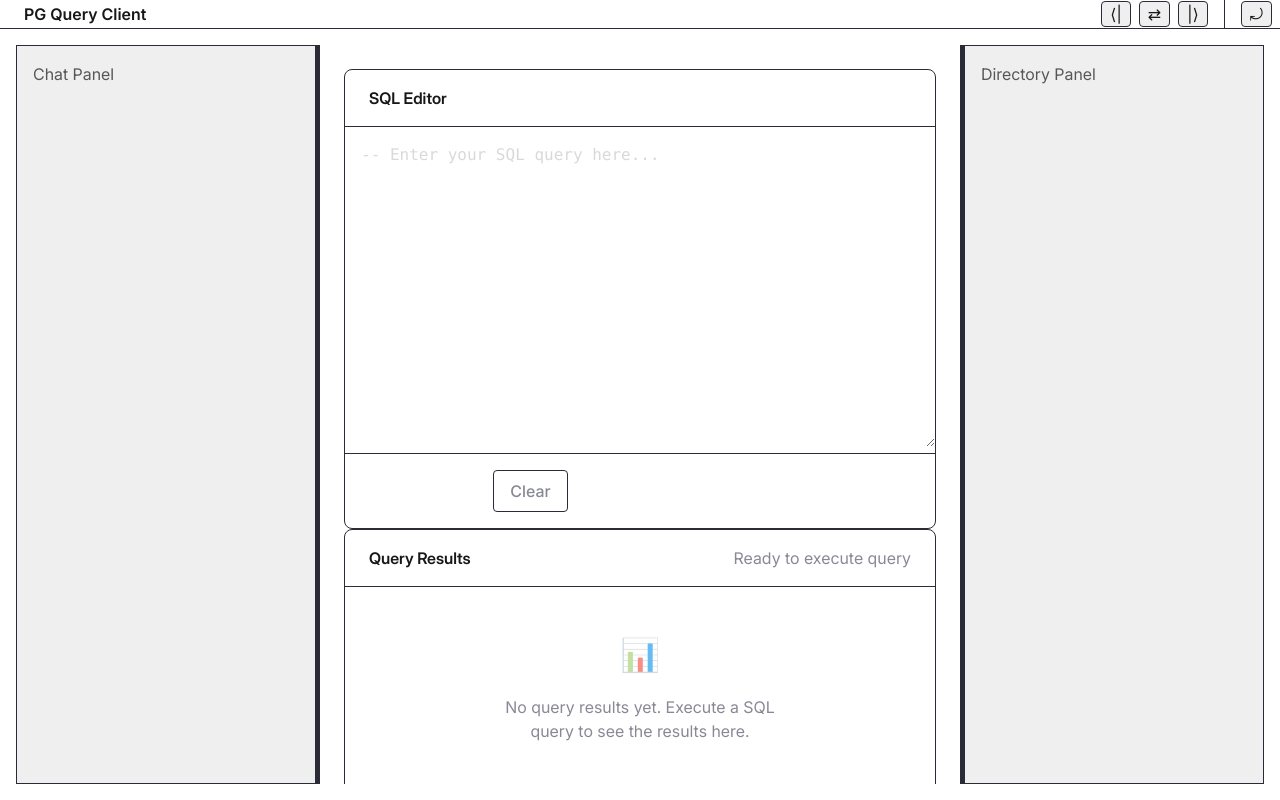
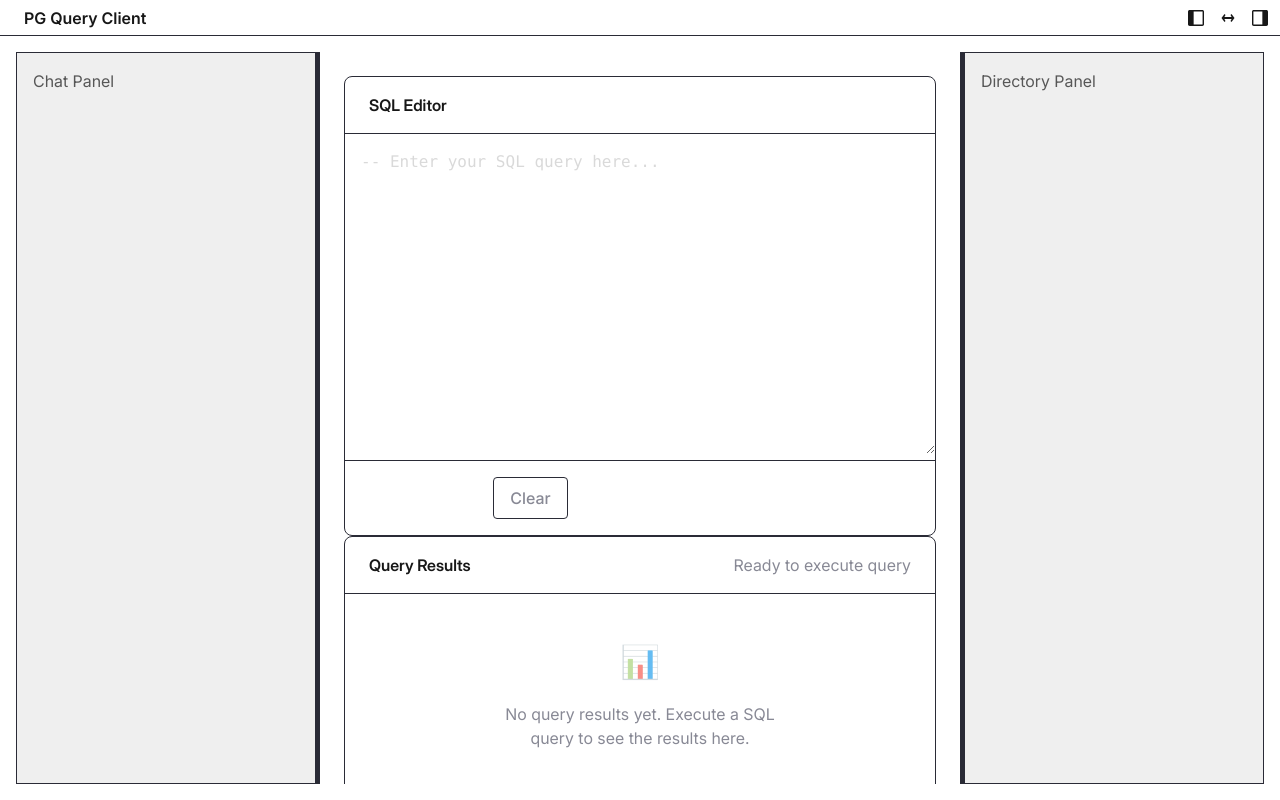
Before and after one commit to web-fountain/pg-query-client, a Next.js app: page / in a window 1280 px wide. Built offline with nearby package versions, Linux system fonts and the light colour scheme.

Commit message:
add icons

```diff
--- a/src/assets/styles/layouts.css
+++ b/src/assets/styles/layouts.css
@@ -17,8 +17,8 @@
     --screen-height: tan(atan2(var(--screenHeight), 1px));
 
     /* Layout constants - Fixed heights/widths */
-    --titlebar-height:  36px;  /* Titlebar with padding */
-    --bottombar-height: 22px;  /* Bottombar status bar */
+    --titlebar-height:  36px;  /* Titlebar */
+    --bottombar-height: 22px;  /* Bottombar */
 
     /* Panel constraints */
     --panel-min-width:        200px; /* Minimum panel width */
--- a/src/assets/styles/semantics.css
+++ b/src/assets/styles/semantics.css
@@ -42,6 +42,12 @@
     --icon-fill:   #888995;
     --icon-hover:  color-mix(in oklch, var(--foreground) 95%, transparent);
     --icon-active: var(--foreground);
-    --icon-blue:   #5189CB;
+    --icon-blue:   #5189cb;
+
+    /* icon sizing tokens (semantic mapping to scale) */
+    --icon-size:    1em;             /* default: scale with text */
+    --icon-size-sm: var(--space-3);  /* 12px */
+    --icon-size-md: var(--space-4);  /* 16px */
+    --icon-size-lg: var(--space-5);  /* 20px */
   }
 }
--- /dev/null
+++ b/src/components/Icons/index.tsx
@@ -0,0 +1,16 @@
+import type { SVGProps }  from 'react';
+import styles             from './styles.module.css';
+
+
+function Icon({ name, className, ...props }: { name: string } & SVGProps<SVGSVGElement>) {
+  const cn = className ? `${styles['icon']} ${className}` : styles['icon'];
+
+  return (
+    <svg className={cn} {...props}>
+      <use href={`/sprites/icons.svg#icon-${name}`} />
+    </svg>
+  );
+}
+
+
+export default Icon;
--- /dev/null
+++ b/src/components/Icons/styles.module.css
@@ -0,0 +1,13 @@
+/* Icon sizing and alignment. Icons inherit color via currentColor.
+ * Use --icon-size tokens from semantics.css; defaults to 1em for text-scaling.
+ */
+
+.icon {
+  width: var(--icon-size);
+  height: var(--icon-size);
+  display: inline-block;
+  vertical-align: text-bottom;
+  color: inherit;
+  pointer-events: none;
+  flex-shrink: 0;
+}
--- a/src/components/layout/Titlebar/index.tsx
+++ b/src/components/layout/Titlebar/index.tsx
@@ -2,10 +2,11 @@
 
 import { useOpSpaceLayout }  from '../OpSpaceProvider';
 import styles             from './styles.module.css';
+import Icon               from '../../Icons';
 
 
-function TitleBar() {
-  const { getConfig, toggleCollapseSide, swapSides, resetBothSides, isContentSwapped } = useOpSpaceLayout();
+function Titlebar() {
+  const { getConfig, toggleCollapseSide, swapSides, isContentSwapped } = useOpSpaceLayout();
   // AIDEV-NOTE: Direct side controls; no visual remap
   const left    = getConfig('left');
   const right   = getConfig('right');
@@ -19,38 +20,37 @@ function TitleBar() {
         <button
           className={styles['button']}
           aria-pressed={left.collapsed}
+          aria-label={left.collapsed ? 'Expand left panel' : 'Collapse left panel'}
           onClick={() => toggleCollapseSide('left')}
           title={left.collapsed ? 'Expand left panel' : 'Collapse left panel'}
         >
-          {left.collapsed ? '⟨⟩' : '⟨|' }
+          <Icon
+            name={left.collapsed ? 'panel-layout-left' : 'panel-layout-left-solid'}
+            aria-hidden="true"
+          />
         </button>
 
         <button
           className={styles['button']}
           aria-pressed={swapped}
+          aria-label={swapped ? 'Unswap panels' : 'Swap left/right panels'}
           onClick={swapSides}
           title={swapped ? 'Unswap panels' : 'Swap left/right panels'}
         >
-          ⇄
+          <Icon name="arrows-left-right" aria-hidden="true" />
         </button>
 
         <button
           className={styles['button']}
           aria-pressed={right.collapsed}
+          aria-label={right.collapsed ? 'Expand right panel' : 'Collapse right panel'}
           onClick={() => toggleCollapseSide('right')}
           title={right.collapsed ? 'Expand right panel' : 'Collapse right panel'}
         >
-          {right.collapsed ? '⟨⟩' : '|⟩'}
-        </button>
-
-        <div className={styles['divider']} aria-hidden />
-
-        <button
-          className={styles['button']}
-          onClick={resetBothSides}
-          title="Reset panel widths"
-        >
-          ⤾
+          <Icon
+            name={right.collapsed ? 'panel-layout-right' : 'panel-layout-right-solid'}
+            aria-hidden="true"
+          />
         </button>
       </div>
     </header>
@@ -58,4 +58,4 @@ function TitleBar() {
 }
 
 
-export default TitleBar;
+export default Titlebar;
--- a/src/components/layout/Titlebar/styles.module.css
+++ b/src/components/layout/Titlebar/styles.module.css
@@ -1,4 +1,5 @@
 .titlebar {
+  block-size:     var(--titlebar-height);
   display:        flex;
   align-items:    center;
   gap:            var(--space-4);
@@ -13,6 +14,7 @@
 
 .controls {
   margin-left:  auto;
+  height: 100%;
   display:      inline-flex;
   align-items:  center;
   gap:          var(--space-2);
@@ -26,16 +28,19 @@
 }
 
 .button {
-  border:         var(--border-1) solid var(--border-color);
-  background:     var(--surface-2);
+  background:     var(--surface-1);
   color:          var(--text-primary);
-  padding:        var(--px-4) var(--px-8);
+  padding:        3px;
   border-radius:  var(--radius-4);
-  line-height:    1;
+  line-height:    normal;
   cursor:         pointer;
+  display:        inline-flex;
+  align-items:    center;
+  justify-content: center;
 }
 
 .button:hover,
 .button[aria-pressed="true"] {
-  background: var(--surface-3);
+  background: color-mix(in oklch, var(--foreground) 8%, var(--surface-1));
+  border:     var(--border-1) solid color-mix(in oklch, var(--foreground) 25%, transparent);
 }
```
Also changed, not shown: public/sprites/icons.svg (added).
